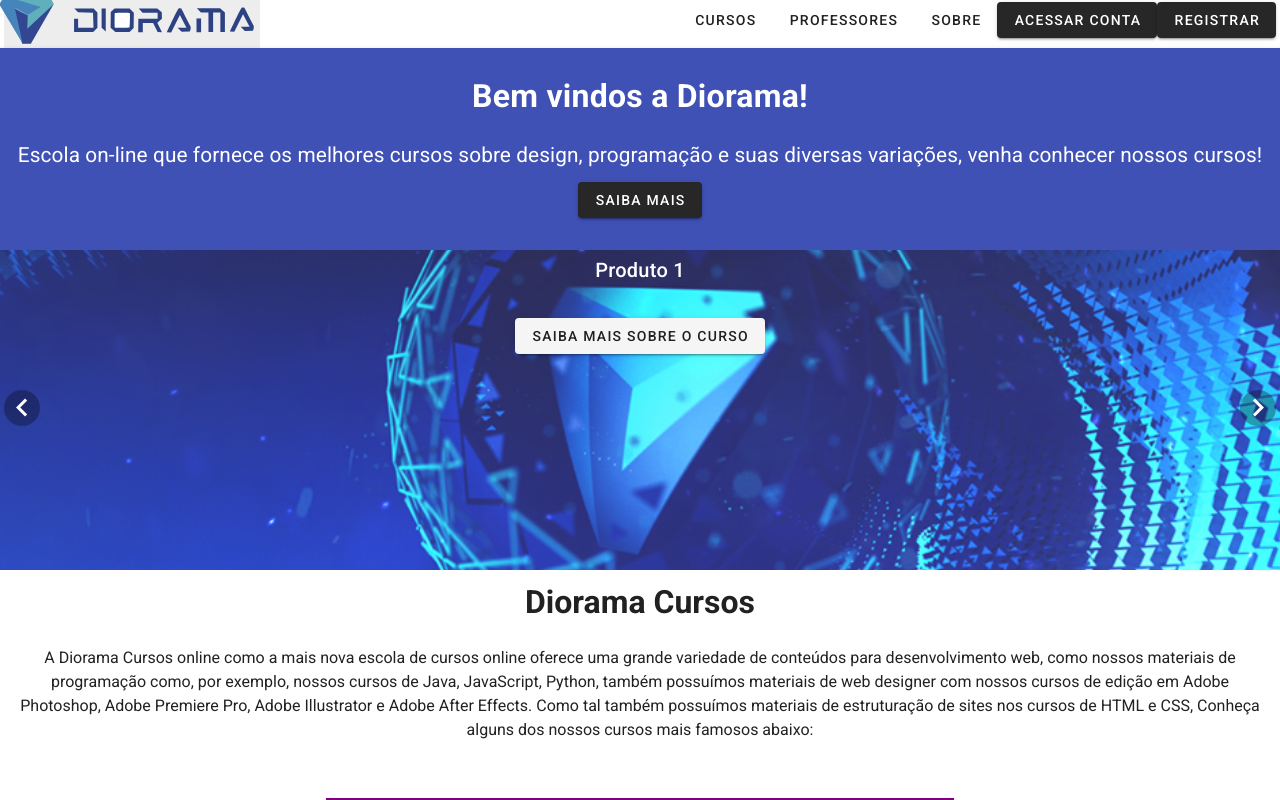
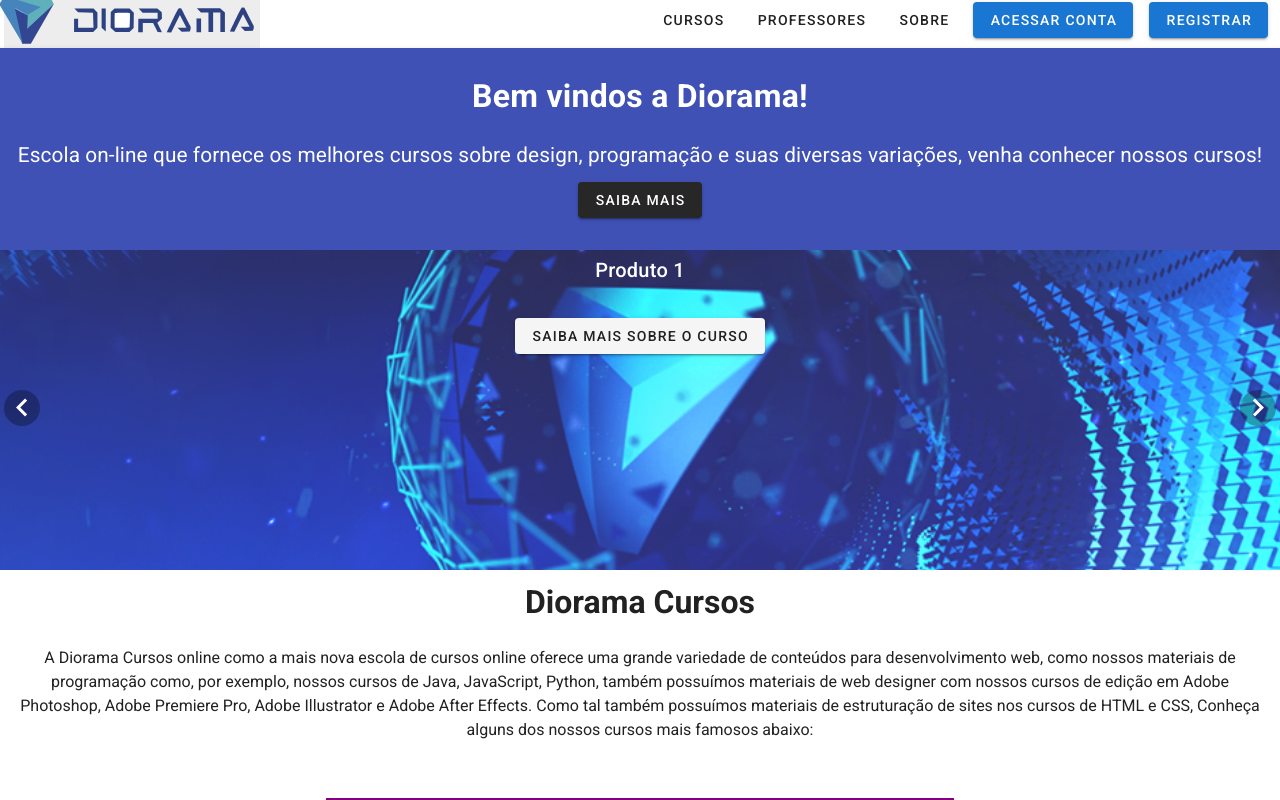
Before and after one commit to jhoneffernandes/Projeto-Integrador-II, a Vue app: page /#/ in a window 1280 px wide. Shown: the top 800 px of the page. Built offline with nearby package versions, Linux system fonts and the light colour scheme; what vue-ls would draw is missing.

Commit message:
Atualização dos botoes do header

```diff
--- a/src/components/AppHeader.vue
+++ b/src/components/AppHeader.vue
@@ -12,20 +12,20 @@
       <v-layout justify-end align-content-center>
         <v-toolbar-items v-if="$vuetify.breakpoint.mdAndUp">
           <router-link to="/classes">
-            <v-btn class="botao" text>Cursos</v-btn>
+            <v-btn class="botao" tile="" text>Cursos</v-btn>
           </router-link>
           <router-link to="/professores">
-            <v-btn class="botao"  text>Professores</v-btn>
+            <v-btn class="botao" tile="" text>Professores</v-btn>
           </router-link>
           <router-link to="/about">
-            <v-btn class="botao"  text>Sobre</v-btn>
+            <v-btn class="botao" tile="" text>Sobre</v-btn>
           </router-link>
 
           <router-link to="/login">
-            <v-btn dark="">Acessar Conta</v-btn>
+            <v-btn dark="" class="mx-2 primary">Acessar Conta</v-btn>
           </router-link>
           <router-link to="/registration">
-            <v-btn dark="">Registrar</v-btn>
+            <v-btn dark="" class="mx-2 primary">Registrar</v-btn>
           </router-link>
 
         </v-toolbar-items>
@@ -109,8 +109,6 @@ export default {
     border-bottom: 3px solid rgb(0, 17, 255);
     animation-name: anima2;
     animation-duration: 1s;
-    animation-iteration-count: 1;
-    animation-direction: alternate;
     animation-fill-mode: both;
 
 }
```
